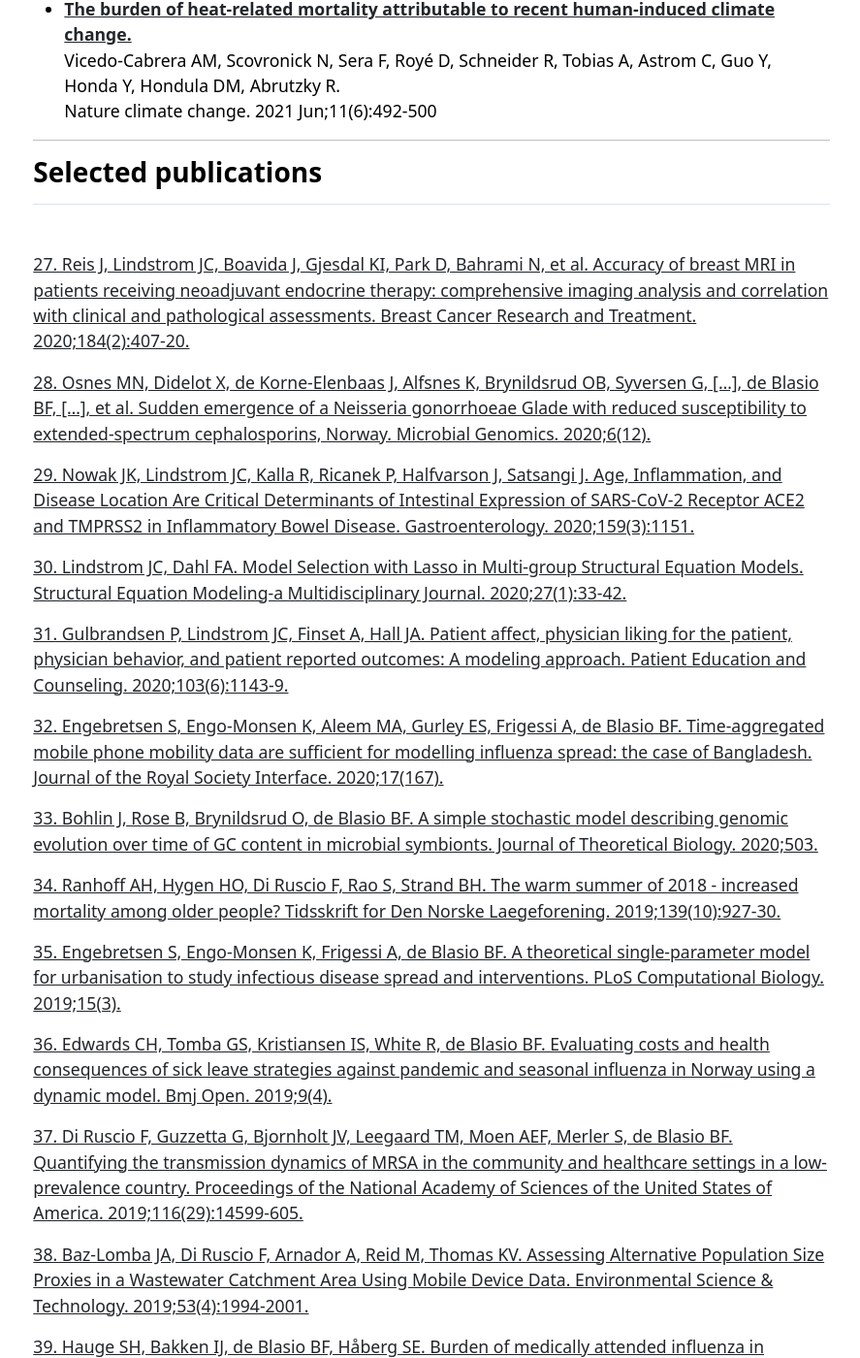
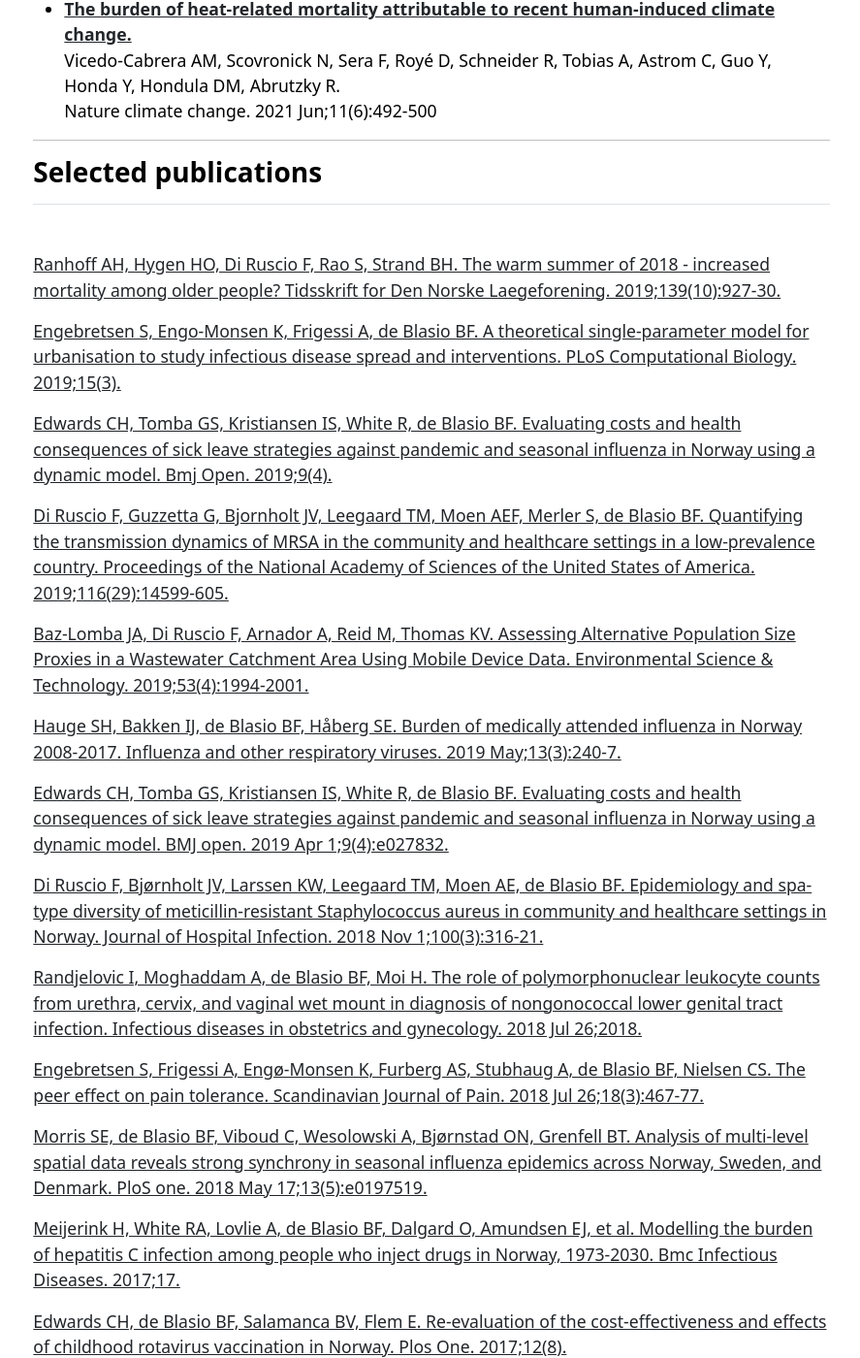
Before and after one commit to folkehelseinstituttet/modelling, a Jekyll site: the page built from publications.md, in a window 1280 px wide and 1400 px high, scrolled down 3679 px. Shown: the whole window at 97% size, without its empty margins (195-1082 px from the left). Built offline with Jekyll 4.4.1, drawn with Linux system fonts in a browser that asks for light colours; some of the changed text lies outside the part shown.

Commit message:
Update publications.yml

```diff
--- a/_data/publications.yml
+++ b/_data/publications.yml
@@ -7,27 +7,17 @@ featured:
 
 index:
 
-- {name: '27. Reis J, Lindstrom JC, Boavida J, Gjesdal KI, Park D, Bahrami N, et al. Accuracy of breast MRI in patients receiving neoadjuvant endocrine therapy: comprehensive imaging analysis and correlation with clinical and pathological assessments. Breast Cancer Research and Treatment. 2020;184(2):407-20.', url: 'https://doi.org/10.1007/s10549-020-05852-7'}
-- {name: '28. Osnes MN, Didelot X, de Korne-Elenbaas J, Alfsnes K, Brynildsrud OB, Syversen G, […], de Blasio BF, […], et al. Sudden emergence of a Neisseria gonorrhoeae Glade with reduced susceptibility to extended-spectrum cephalosporins, Norway. Microbial Genomics. 2020;6(12).', url: 'https://doi.org/10.1099/mgen.0.000480'}
-- {name: '29. Nowak JK, Lindstrom JC, Kalla R, Ricanek P, Halfvarson J, Satsangi J. Age, Inflammation, and Disease Location Are Critical Determinants of Intestinal Expression of SARS-CoV-2 Receptor ACE2 and TMPRSS2 in Inflammatory Bowel Disease. Gastroenterology. 2020;159(3):1151.', url: 'https://doi.org/10.1053/j.gastro.2020.05.030'}
-- {name: '30. Lindstrom JC, Dahl FA. Model Selection with Lasso in Multi-group Structural Equation Models. Structural Equation Modeling-a Multidisciplinary Journal. 2020;27(1):33-42.', url: 'https://doi.org/10.1080/10705511.2019.1638262'}
-- {name: '31. Gulbrandsen P, Lindstrom JC, Finset A, Hall JA. Patient affect, physician liking for the patient, physician behavior, and patient reported outcomes: A modeling approach. Patient Education and Counseling. 2020;103(6):1143-9.', url: 'https://doi.org/10.1016/j.pec.2020.01.003'}
-- {name: '32. Engebretsen S, Engo-Monsen K, Aleem MA, Gurley ES, Frigessi A, de Blasio BF. Time-aggregated mobile phone mobility data are sufficient for modelling influenza spread: the case of Bangladesh. Journal of the Royal Society Interface. 2020;17(167).', url: 'https://doi.org/10.1098/rsif.2019.0809'}
-- {name: '33. Bohlin J, Rose B, Brynildsrud O, de Blasio BF. A simple stochastic model describing genomic evolution over time of GC content in microbial symbionts. Journal of Theoretical Biology. 2020;503.', url: 'https://doi.org/10.1016/j.jtbi.2020.110389'}
-
-- {name: '34. Ranhoff AH, Hygen HO, Di Ruscio F, Rao S, Strand BH. The warm summer of 2018 - increased mortality among older people? Tidsskrift for Den Norske Laegeforening. 2019;139(10):927-30. ', url: 'https://doi.org/10.4045/tidsskr.19.0167'}
-- {name: '35. Engebretsen S, Engo-Monsen K, Frigessi A, de Blasio BF. A theoretical single-parameter model for urbanisation to study infectious disease spread and interventions. PLoS Computational Biology. 2019;15(3).', url: 'https://doi.org/10.1371/journal.pcbi.1006879'}
-- {name: '36. Edwards CH, Tomba GS, Kristiansen IS, White R, de Blasio BF. Evaluating costs and health consequences of sick leave strategies against pandemic and seasonal influenza in Norway using a dynamic model. Bmj Open. 2019;9(4).', url: 'https://doi.org/10.1136/bmjopen-2018-027832'}
-- {name: '37. Di Ruscio F, Guzzetta G, Bjornholt JV, Leegaard TM, Moen AEF, Merler S, de Blasio BF. Quantifying the transmission dynamics of MRSA in the community and healthcare settings in a low-prevalence country. Proceedings of the National Academy of Sciences of the United States of America. 2019;116(29):14599-605.', url: 'https://doi.org/10.1073/pnas.1900959116'}
-- {name: '38. Baz-Lomba JA, Di Ruscio F, Arnador A, Reid M, Thomas KV. Assessing Alternative Population Size Proxies in a Wastewater Catchment Area Using Mobile Device Data. Environmental Science & Technology. 2019;53(4):1994-2001.', url: 'https://doi.org/10.1021/acs.est.8b05389'}
-- {name: '39. Hauge SH, Bakken IJ, de Blasio BF, Håberg SE. Burden of medically attended influenza in Norway 2008‐2017. Influenza and other respiratory viruses. 2019 May;13(3):240-7.', url: 'https://doi.org/10.1111/irv.12627'}
-- {name: '40. Edwards CH, Tomba GS, Kristiansen IS, White R, de Blasio BF. Evaluating costs and health consequences of sick leave strategies against pandemic and seasonal influenza in Norway using a dynamic model. BMJ open. 2019 Apr 1;9(4):e027832.', url: 'https://doi.org/10.1136/bmjopen-2018-027832'}
-
-- {name: '41. Di Ruscio F, Bjørnholt JV, Larssen KW, Leegaard TM, Moen AE, de Blasio BF. Epidemiology and spa-type diversity of meticillin-resistant Staphylococcus aureus in community and healthcare settings in Norway. Journal of Hospital Infection. 2018 Nov 1;100(3):316-21.', url: 'https://doi.org/10.1016/j.jhin.2017.12.019'}
-- {name: '42. Randjelovic I, Moghaddam A, de Blasio BF, Moi H. The role of polymorphonuclear leukocyte counts from urethra, cervix, and vaginal wet mount in diagnosis of nongonococcal lower genital tract infection. Infectious diseases in obstetrics and gynecology. 2018 Jul 26;2018.', url: 'https://doi.org/10.1155/2018/8236575'}
-- {name: '43. Engebretsen S, Frigessi A, Engø-Monsen K, Furberg AS, Stubhaug A, de Blasio BF, Nielsen CS. The peer effect on pain tolerance. Scandinavian Journal of Pain. 2018 Jul 26;18(3):467-77.', url: 'https://doi.org/10.1515/sjpain-2018-0060'}
-- {name: '44. Morris SE, de Blasio BF, Viboud C, Wesolowski A, Bjørnstad ON, Grenfell BT. Analysis of multi-level spatial data reveals strong synchrony in seasonal influenza epidemics across Norway, Sweden, and Denmark. PloS one. 2018 May 17;13(5):e0197519.', url: 'https://doi.org/10.1371/journal.pone.0197519'}
-
-- {name: '45. Meijerink H, White RA, Lovlie A, de Blasio BF, Dalgard O, Amundsen EJ, et al. Modelling the burden of hepatitis C infection among people who inject drugs in Norway, 1973-2030. Bmc Infectious Diseases. 2017;17.', url: 'https://doi.org/10.1186/s12879-017-2631-2'}
-- {name: '46. Edwards CH, de Blasio BF, Salamanca BV, Flem E. Re-evaluation of the cost-effectiveness and effects of childhood rotavirus vaccination in Norway. Plos One. 2017;12(8).', url: 'https://doi.org/10.1371/journal.pone.0183306'}
-- {name: '47. Andreassen AES, Jacobsen CM, de Blasio BF, White R, Kristiansen IS, Elstrom P. The impact of methicillin-resistant S-aureus on length of stay, readmissions and costs: a register based case-control study of patients hospitalized in Norway. Antimicrobial Resistance and Infection Control. 2017;6.', url: 'https://doi.org/10.1186/s13756-017-0232-x'}
+- {name: 'Ranhoff AH, Hygen HO, Di Ruscio F, Rao S, Strand BH. The warm summer of 2018 - increased mortality among older people? Tidsskrift for Den Norske Laegeforening. 2019;139(10):927-30. ', url: 'https://doi.org/10.4045/tidsskr.19.0167'}
+- {name: 'Engebretsen S, Engo-Monsen K, Frigessi A, de Blasio BF. A theoretical single-parameter model for urbanisation to study infectious disease spread and interventions. PLoS Computational Biology. 2019;15(3).', url: 'https://doi.org/10.1371/journal.pcbi.1006879'}
+- {name: 'Edwards CH, Tomba GS, Kristiansen IS, White R, de Blasio BF. Evaluating costs and health consequences of sick leave strategies against pandemic and seasonal influenza in Norway using a dynamic model. Bmj Open. 2019;9(4).', url: 'https://doi.org/10.1136/bmjopen-2018-027832'}
+- {name: 'Di Ruscio F, Guzzetta G, Bjornholt JV, Leegaard TM, Moen AEF, Merler S, de Blasio BF. Quantifying the transmission dynamics of MRSA in the community and healthcare settings in a low-prevalence country. Proceedings of the National Academy of Sciences of the United States of America. 2019;116(29):14599-605.', url: 'https://doi.org/10.1073/pnas.1900959116'}
+- {name: 'Baz-Lomba JA, Di Ruscio F, Arnador A, Reid M, Thomas KV. Assessing Alternative Population Size Proxies in a Wastewater Catchment Area Using Mobile Device Data. Environmental Science & Technology. 2019;53(4):1994-2001.', url: 'https://doi.org/10.1021/acs.est.8b05389'}
+- {name: 'Hauge SH, Bakken IJ, de Blasio BF, Håberg SE. Burden of medically attended influenza in Norway 2008‐2017. Influenza and other respiratory viruses. 2019 May;13(3):240-7.', url: 'https://doi.org/10.1111/irv.12627'}
+- {name: 'Edwards CH, Tomba GS, Kristiansen IS, White R, de Blasio BF. Evaluating costs and health consequences of sick leave strategies against pandemic and seasonal influenza in Norway using a dynamic model. BMJ open. 2019 Apr 1;9(4):e027832.', url: 'https://doi.org/10.1136/bmjopen-2018-027832'}
+- {name: 'Di Ruscio F, Bjørnholt JV, Larssen KW, Leegaard TM, Moen AE, de Blasio BF. Epidemiology and spa-type diversity of meticillin-resistant Staphylococcus aureus in community and healthcare settings in Norway. Journal of Hospital Infection. 2018 Nov 1;100(3):316-21.', url: 'https://doi.org/10.1016/j.jhin.2017.12.019'}
+- {name: 'Randjelovic I, Moghaddam A, de Blasio BF, Moi H. The role of polymorphonuclear leukocyte counts from urethra, cervix, and vaginal wet mount in diagnosis of nongonococcal lower genital tract infection. Infectious diseases in obstetrics and gynecology. 2018 Jul 26;2018.', url: 'https://doi.org/10.1155/2018/8236575'}
+- {name: 'Engebretsen S, Frigessi A, Engø-Monsen K, Furberg AS, Stubhaug A, de Blasio BF, Nielsen CS. The peer effect on pain tolerance. Scandinavian Journal of Pain. 2018 Jul 26;18(3):467-77.', url: 'https://doi.org/10.1515/sjpain-2018-0060'}
+- {name: 'Morris SE, de Blasio BF, Viboud C, Wesolowski A, Bjørnstad ON, Grenfell BT. Analysis of multi-level spatial data reveals strong synchrony in seasonal influenza epidemics across Norway, Sweden, and Denmark. PloS one. 2018 May 17;13(5):e0197519.', url: 'https://doi.org/10.1371/journal.pone.0197519'}
+- {name: 'Meijerink H, White RA, Lovlie A, de Blasio BF, Dalgard O, Amundsen EJ, et al. Modelling the burden of hepatitis C infection among people who inject drugs in Norway, 1973-2030. Bmc Infectious Diseases. 2017;17.', url: 'https://doi.org/10.1186/s12879-017-2631-2'}
+- {name: 'Edwards CH, de Blasio BF, Salamanca BV, Flem E. Re-evaluation of the cost-effectiveness and effects of childhood rotavirus vaccination in Norway. Plos One. 2017;12(8).', url: 'https://doi.org/10.1371/journal.pone.0183306'}
+- {name: 'Andreassen AES, Jacobsen CM, de Blasio BF, White R, Kristiansen IS, Elstrom P. The impact of methicillin-resistant S-aureus on length of stay, readmissions and costs: a register based case-control study of patients hospitalized in Norway. Antimicrobial Resistance and Infection Control. 2017;6.', url: 'https://doi.org/10.1186/s13756-017-0232-x'}
```
